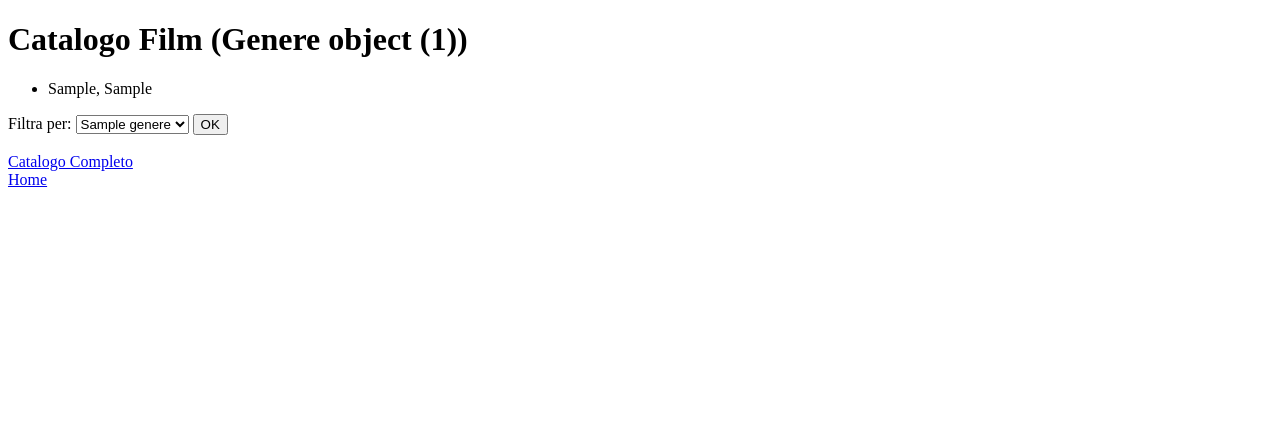
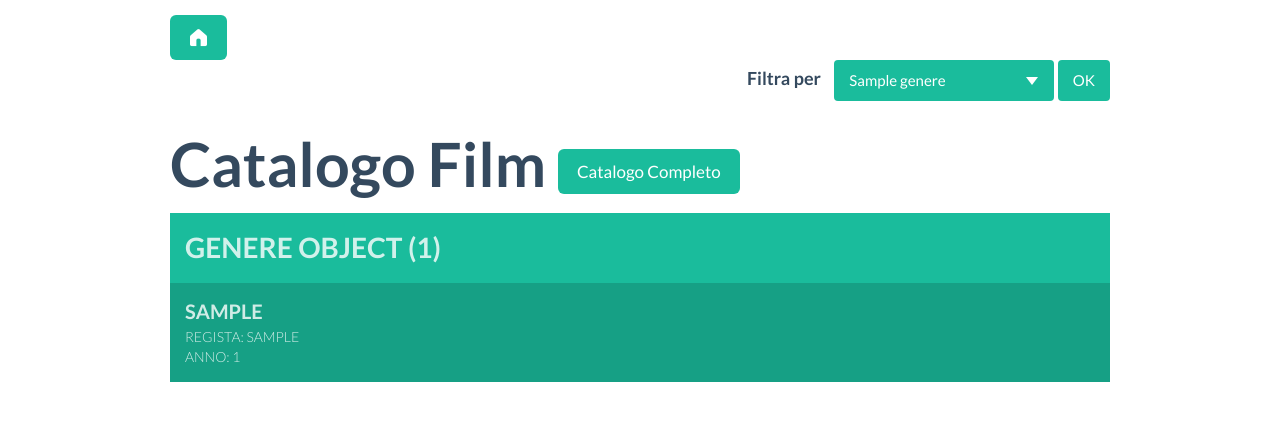
Before and after one commit to conrad123/asw-project, a Django app: template shared/server/moviefy/app/templates/catalogo_filtrato.html in a window 1280 px wide. Shown: the top 421 px of the page. Run offline with Django 3.2, Linux system fonts and the light colour scheme; the template is opened without the code that fills it: values that come from a table or form of the project are taken from there, others are empty; tables that the repository leaves empty hold one stand-in row (values such as "Sample post"); some libraries are stand-ins or nearby versions.

Commit message:
graphics for catalogo filtrato

```diff
--- a/shared/server/moviefy/app/templates/catalogo_filtrato.html
+++ b/shared/server/moviefy/app/templates/catalogo_filtrato.html
@@ -3,27 +3,60 @@
 	<head>
 		<meta charset="UTF-8">
 		<title>Catalogo Film</title>
+          <link href="../static/dist/css/vendor/bootstrap/css/bootstrap.min.css" rel="stylesheet">
+	    <link href="../static/dist/css/flat-ui.css" rel="stylesheet">
+	    <link href="../static/docs/assets/css/demo.css" rel="stylesheet">
 	</head>
 	<body>
-		<h1>Catalogo Film ({{ genere }})</h1>
-		{% for film in films %}
-			<ul>
-				<li>{{ film.titolo }}, {{ film.regista }}</li>
-			</ul>
-		{% endfor %}
-		<form action="/filtra-catalogo/" method="post">
+
+
+    <div class="container">
+            <div style="padding-top:15px">
+            <a href="/">
+                <button type="button" class="btn btn-primary btn-lg"><span class="fui-home"></span></button>
+            </a>
+            </div>
+
+        <div  align="right">
+
+        <form class="form-inline" role="form" action="/filtra-catalogo/" method="post">
                 {% csrf_token %}
-			<label for="generi">Filtra per: </label>
-			<select name="generi">
+                <label for="generi"><p style="margin:0px;padding-right:10px"><b>Filtra per</b></p></label>
+                <div class="form-group" align="left">
+                <select id="generi" name="generi" class="form-control select select-primary" data-toggle="select">
                     {% for genere in generi %}
                         <option value="{{ genere.nome }}">{{ genere.nome }}</option>
                     {% endfor %}
                 </select>
-			<input type="submit" value="OK">
+                </div>
+                <button type="submit" class="btn btn-primary">OK</button>
               </form>
-		<br>
-		<a href="/catalogo-film/">Catalogo Completo</a>
-		<br>
-		<a href="/">Home</a>
+        </div>
+
+
+            <div><h1>Catalogo Film <a href="/catalogo-film/"><button type="button" class="btn btn-primary btn-lg">Catalogo Completo</button></a></h1>
+
+            </div>
+
+			      <dl class="palette palette-turquoise">
+                <dt style="font-size:28px">{{ genere }}</dt>
+              </dl>
+                        {% for film in films %}
+
+              <dl class="palette palette-green-sea">
+                <dd style="font-size:20px"><b>{{ film.titolo }}</b></dd>
+                <dd>Regista:&nbsp{{ film.regista }}</dd>
+                <dd>Anno:&nbsp{{ film.anno }}</dd>
+              </dl>
+
+                            {% endfor %}
+
+		      </div>
+
+
+    <!-- Scripts js -->
+		<script src="../static/dist/js/vendor/jquery.min.js"></script>
+		<script src="../static/dist/js/flat-ui.min.js"></script>
+		<script src="../static/docs/assets/js/application.js"></script>
 	</body>
 </html>
```
Lines whose indentation alone changed are shown as unchanged.
